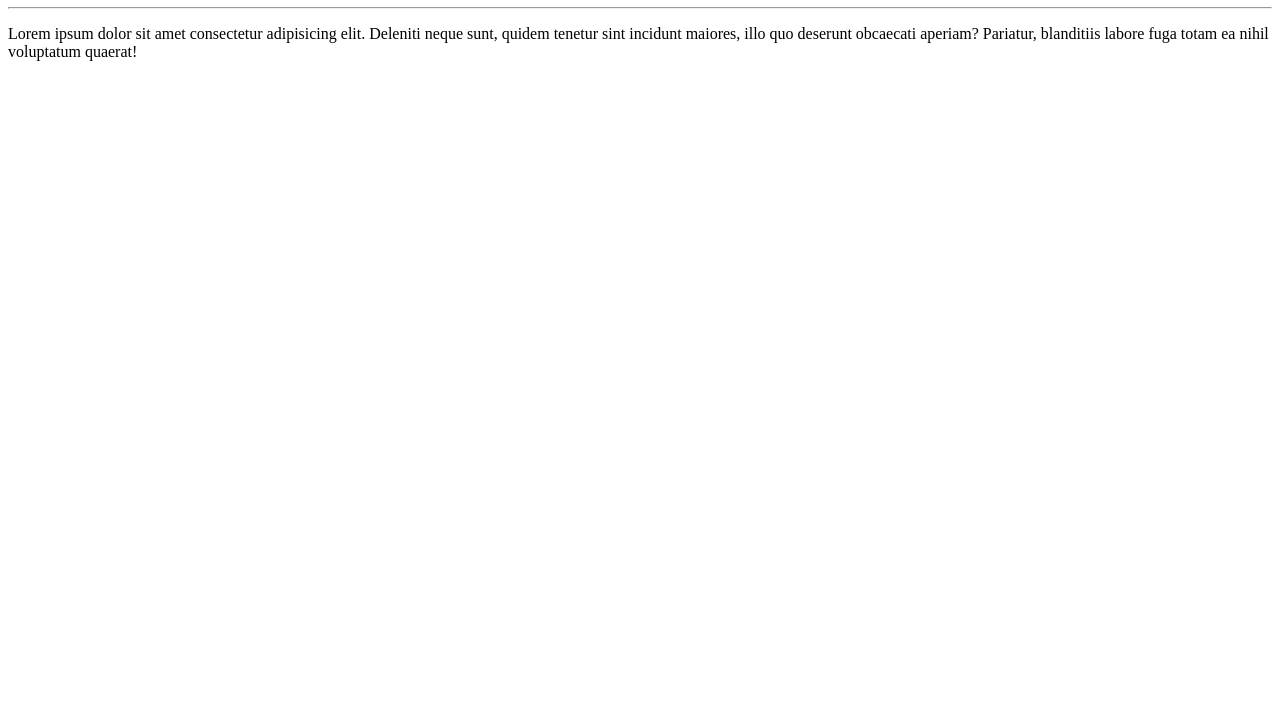
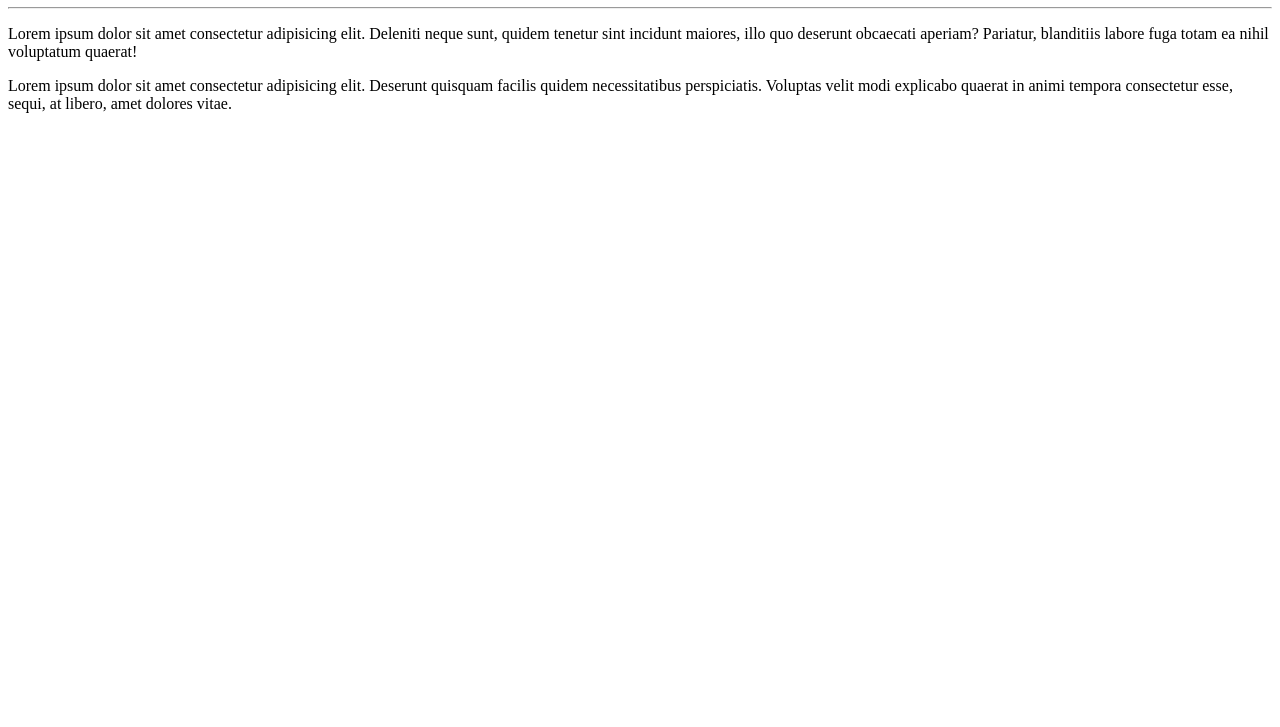
Before and after one commit to Rmoritz/Ola-Mundo, a plain HTML site: page site exemplo/index.html in a window 1280 px wide. Shown: the part 73-800 px from the top of the page. Drawn offline with Linux system fonts and the light colour scheme.

Commit message:
adicionei um paragrafo

```diff
--- a/site exemplo/index.html
+++ b/site exemplo/index.html
@@ -9,7 +9,7 @@
     <h1>Olá Mundo</h1>
       <hr>
         <p>Lorem ipsum dolor sit amet consectetur adipisicing elit. Deleniti neque sunt, quidem tenetur sint incidunt maiores, illo quo deserunt obcaecati aperiam? Pariatur, blanditiis labore fuga totam ea nihil voluptatum quaerat!</p>
-
+        <p>Lorem ipsum dolor sit amet consectetur adipisicing elit. Deserunt quisquam facilis quidem necessitatibus perspiciatis. Voluptas velit modi explicabo quaerat in animi tempora consectetur esse, sequi, at libero, amet dolores vitae.</p>
 
 </body>
 </html>
```
